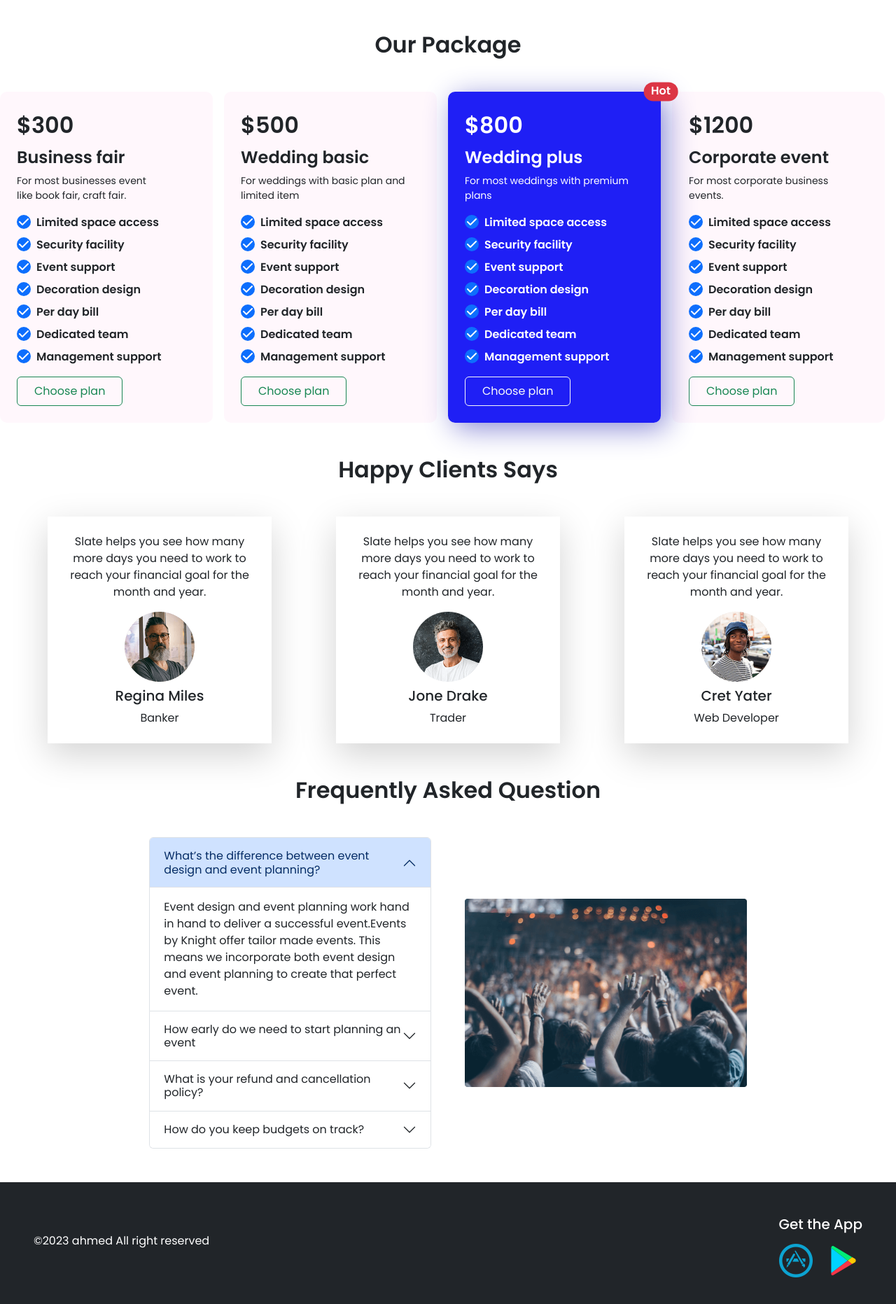
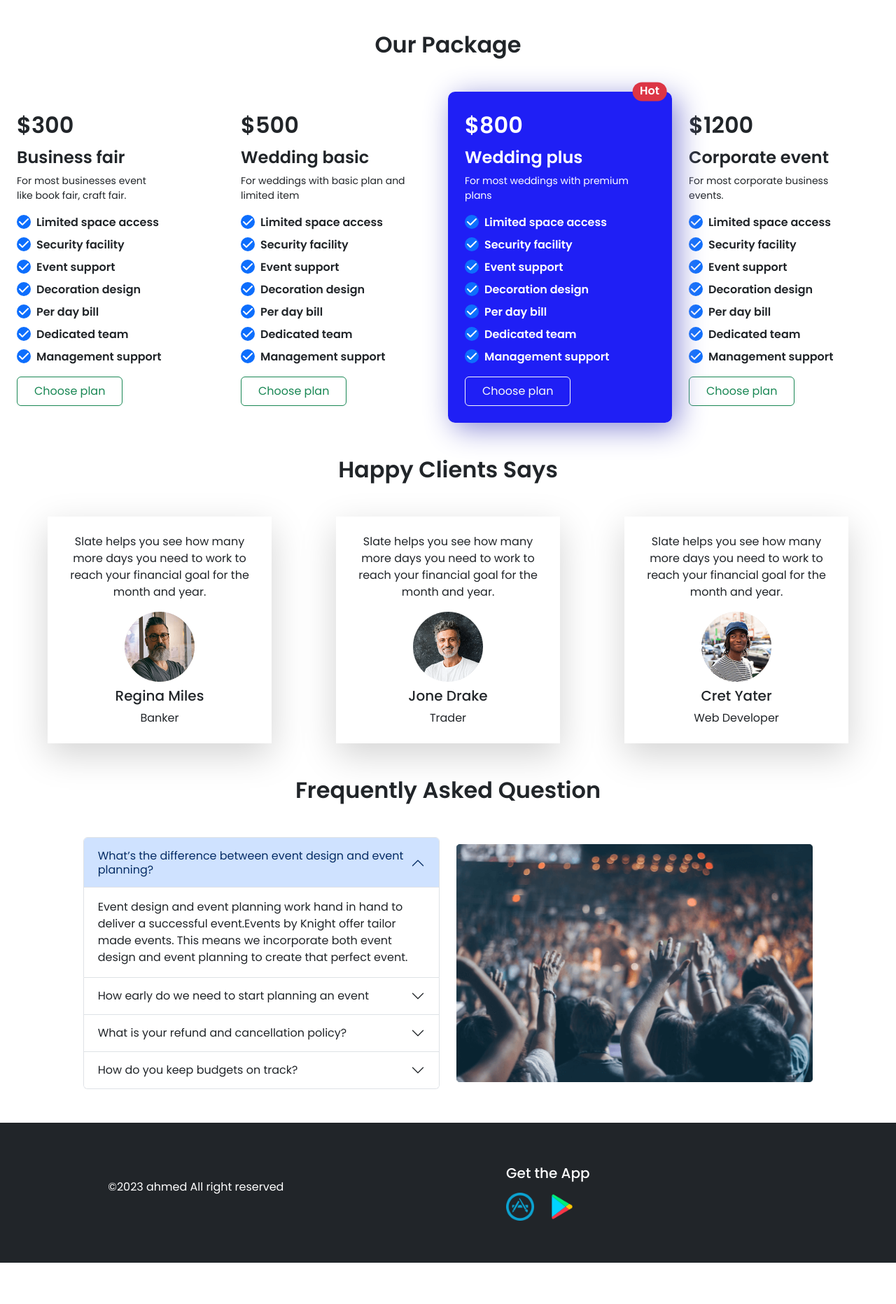
Before and after one commit to Bulbulahmed10/convention-center, a plain HTML site: page index.html in a window 1280 px wide. Shown: the part 1207-3070 px from the top of the page at 70% size. After the commit the page ends 3011 px from the top, so only its background shows below. Drawn offline with nearby package versions, Linux system fonts and the light colour scheme.

Commit message:
fixed some responsive issue

```diff
--- a/index.html
+++ b/index.html
@@ -292,8 +292,8 @@
         <h3 class="text-center my-5 fs-2 fw-bolder">Our Package</h3>
         <div class="row card-container justify-content-evenly gy-4">
           <div
-            class="col card-item p-4 me-3"
-            style="background-color: #f496d213; border-radius: 10px"
+            class="col-lg-3 col-md-4 col-sm-6 col-12 card-item p-4"
+            style="border-radius: 10px"
           >
             <span class="fw-bolder fs-2">$300</span>
             <h5 class="fw-bold fs-4 mt-2">Business fair</h5>
@@ -357,8 +357,8 @@
             </button>
           </div>
           <div
-            class="col card-item p-4 me-3"
-            style="background-color: #f496d213; border-radius: 10px"
+            class="col-lg-3 col-md-4 col-sm-6 col-12 card-item p-4"
+            style="border-radius: 10px"
           >
             <span class="fw-bolder fs-2">$500</span>
             <h5 class="fw-bold fs-4 mt-2">Wedding basic</h5>
@@ -421,7 +421,7 @@
             </button>
           </div>
           <div
-            class="col card-item p-4 me-3 text-white position-relative"
+            class="col-lg-3 col-md-4 col-sm-6 col-12 card-item p-4 text-white position-relative"
             style="
               background-color: rgba(5, 5, 244, 0.893);
               border-radius: 10px;
@@ -429,7 +429,8 @@
             "
           >
             <span
-              class="position-absolute top-0 translate-middle start-100 badge rounded-pill bg-danger fs-6"
+              class="position-absolute top-0 translate-middle badge rounded-pill bg-danger fs-6"
+              style="left: 90%"
               >Hot</span
             >
             <span class="fw-bolder fs-2">$800</span>
@@ -491,8 +492,8 @@
             </button>
           </div>
           <div
-            class="col card-item p-4 me-3"
-            style="background-color: #f496d213; border-radius: 10px"
+            class="col-lg-3 col-md-4 col-sm-6 col-12 card-item p-4"
+            style="border-radius: 10px"
           >
             <span class="fw-bolder fs-2">$1200</span>
             <h5 class="fw-bold fs-4 mt-2">Corporate event</h5>
@@ -597,10 +598,8 @@
         <h3 class="text-center my-5 fs-2 fw-bolder">
           Frequently Asked Question
         </h3>
-        <div
-          class="row row-cols-1 row-cols-md-3 gap-4 align-items-center justify-content-center"
-        >
-          <div class="col">
+        <div class="row align-items-center justify-content-center">
+          <div class="col-sm-5 col-12">
             <div class="accordion" id="accordionExample">
               <div class="accordion-item">
                 <h2 class="accordion-header" id="headingOne">
@@ -713,31 +712,38 @@
               </div>
             </div>
           </div>
-          <div class="col">
+          <div class="col-sm-5 col-12">
             <img class="img-fluid" src="./images/people.png" alt="" />
           </div>
         </div>
       </section>
     </main>
     <!-- footer section -->
-    <footer
-      class="container-xxl mt-5 p-2 p-md-5 bg-dark text-white d-flex align-items-center justify-content-between"
+    <footer class="container-xxl mt-5 bg-dark text-white">
+      <div
+        class="row d-flex align-items-center justify-content-evenly"
+        style="height: 200px"
       >
+        <div class="col-md-4 col-12">
           <p>&copy;2023 ahmed All right reserved</p>
-      <div class="">
+        </div>
+        <div class="col-md-4 col-12 py-4">
           <h5 class="mb-3">Get the App</h5>
           <a href="#">
             <img
+              style="width: 40px"
               class="img-fluid me-3"
               src="./images/icons/291728_market_app_store_logo_apple_icon (1).png"
               alt=""
           /></a>
           <a href="#"
             ><img
-            class="img-fluid "
+              style="width: 40px"
+              class="img-fluid"
               src="./images/icons/4373135_google_logo_logos_play_icon.png"
               alt=""
           /></a>
+        </div>
       </div>
     </footer>
     <!-- bootstrap js cdn -->
--- a/style.css
+++ b/style.css
@@ -1,15 +1,14 @@
 /* * ========___________ Google Fonts ___________========  * */
 
-@import url('https://fonts.googleapis.com/css2?family=Lobster&family=Poppins:wght@300;400;500;600&display=swap');
-
+@import url("https://fonts.googleapis.com/css2?family=Lobster&family=Poppins:wght@300;400;500;600&display=swap");
 
 /* * ========___________ Custom CSS ___________========  * */
 
-body{
-    font-family: 'Poppins', sans-serif;
+body {
+  font-family: "Poppins", sans-serif;
 }
 
-.primary-btn{
+.primary-btn {
   border: 1px solid transparent;
   background-color: #fff;
   color: blue;
@@ -18,17 +17,16 @@ body{
   font-size: 18px;
   font-weight: 500;
   border-radius: 5px;
-    transition: all .3s;
+  transition: all 0.3s;
 }
 
-
-.site-name{
-    font-family: 'Lobster', cursive;
+.site-name {
+  font-family: "Lobster", cursive;
   font-size: 25px;
 }
 
-.navbar-nav > li > a{
-    color: #3E3E3E;
+.navbar-nav > li > a {
+  color: #3e3e3e;
   margin-right: 20px;
   font-weight: 500;
 }
```
Lines whose indentation alone changed are shown as unchanged.
